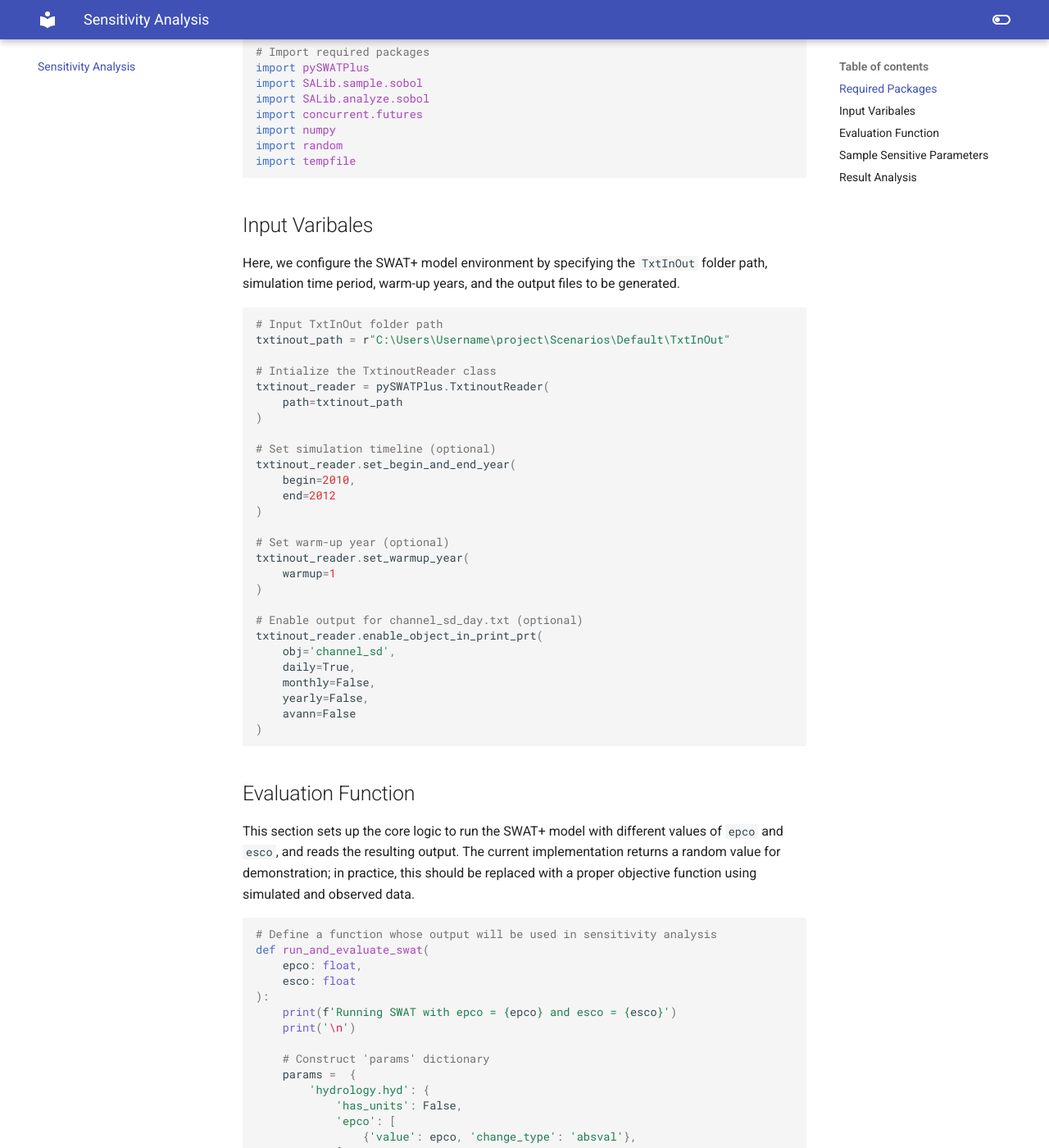
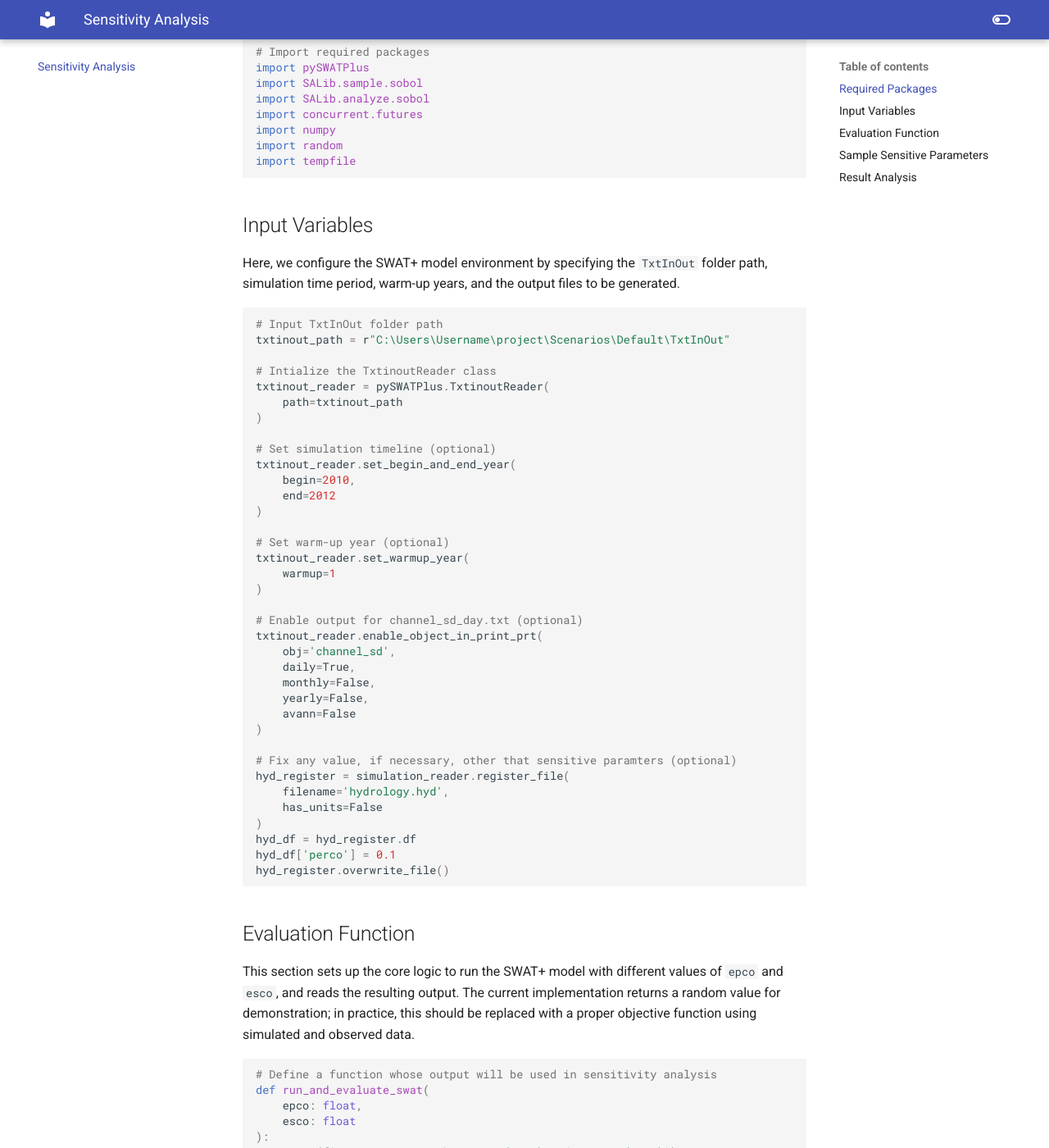
Before and after one commit to swat-model/pySWATPlus, an MkDocs documentation site: the page built from docs/sensitivity.md, in a window 1280 px wide and 1400 px high, scrolled down 406 px. Shown: the whole window at 82% size. Built offline with MkDocs 1.6.1 and Material for MkDocs 9.7.7, drawn with Linux system fonts in a browser that asks for light colours.

Commit message:
fix sensitive analysis docs

````diff
--- a/docs/sensitivity.md
+++ b/docs/sensitivity.md
@@ -17,7 +17,7 @@ import random
 import tempfile
 ```
 
-## Input Varibales
+## Input Variables
 
 Here, we configure the SWAT+ model environment by specifying the `TxtInOut` folder path, simulation time period, warm-up years, and the output files to be generated.
 
@@ -49,6 +49,15 @@ txtinout_reader.enable_object_in_print_prt(
     yearly=False,
     avann=False
 )
+
+# Fix any value, if necessary, other that sensitive paramters (optional)
+hyd_register = simulation_reader.register_file(
+    filename='hydrology.hyd',
+    has_units=False
+)
+hyd_df = hyd_register.df
+hyd_df['perco'] = 0.1
+hyd_register.overwrite_file()
 ```
 
 ## Evaluation Function
````
